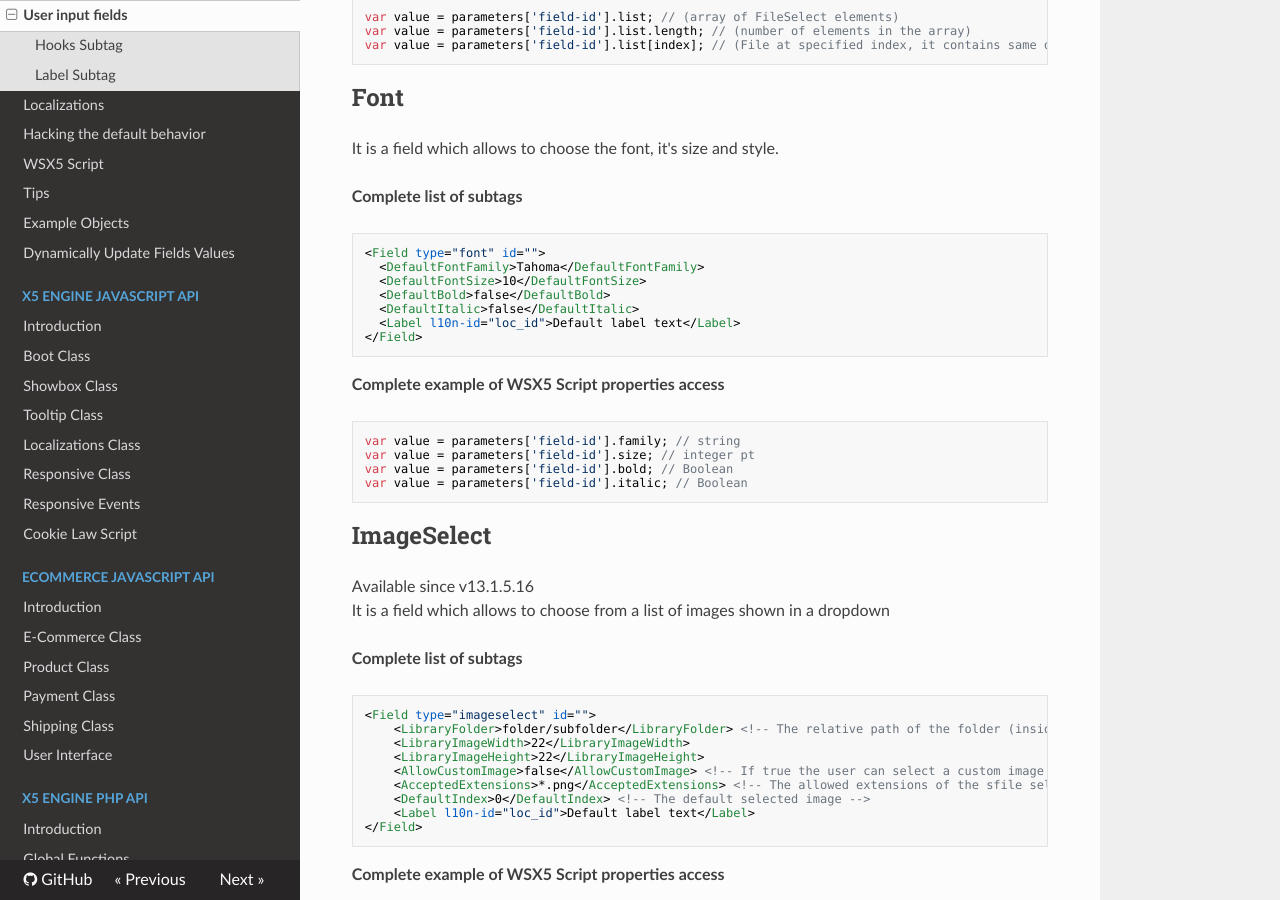
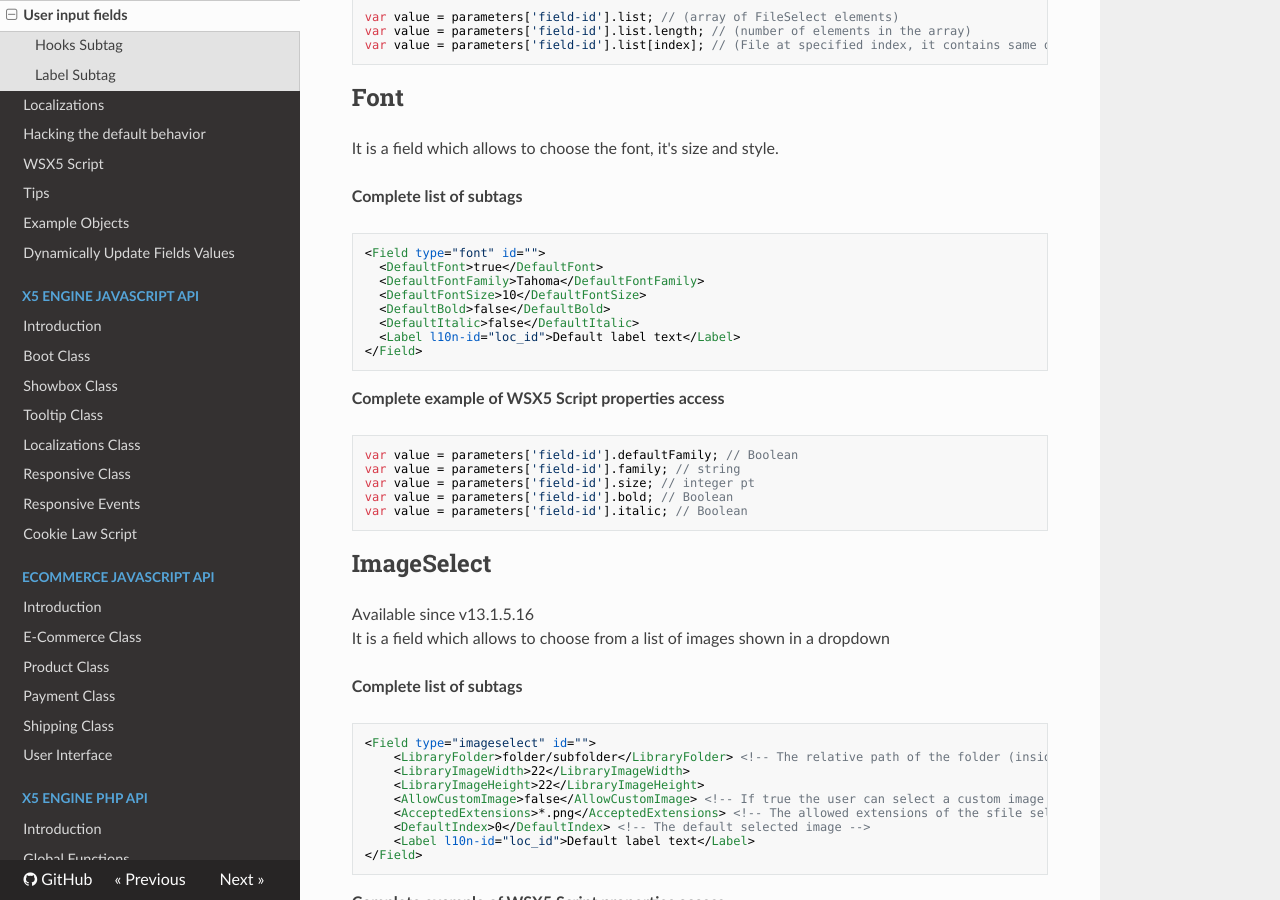
Before and after one commit to WebSiteX5/wsx5-developers-guide, an MkDocs documentation site: the page built from docs/optional-objects/user-input-fields.md, in a window 1280 px wide and 900 px high, scrolled down 6388 px. Built offline with MkDocs 1.6.1, drawn with Linux system fonts in a browser that asks for light colours; nearby versions of some CDN libraries; old or Windows-style settings are respelled for this version of MkDocs.

Commit message:
Font field gains defaultFamily property

````diff
--- a/docs/optional-objects/user-input-fields.md
+++ b/docs/optional-objects/user-input-fields.md
@@ -285,6 +285,7 @@ It is a field which allows to choose the font, it's size and style.
 **Complete list of subtags**
 ```xml
 <Field type="font" id="">
+  <DefaultFont>true</DefaultFont>
   <DefaultFontFamily>Tahoma</DefaultFontFamily>
   <DefaultFontSize>10</DefaultFontSize>
   <DefaultBold>false</DefaultBold>
@@ -295,6 +296,7 @@ It is a field which allows to choose the font, it's size and style.
 
 **Complete example of WSX5 Script properties access**
 ```js
+var value = parameters['field-id'].defaultFamily; // Boolean
 var value = parameters['field-id'].family; // string
 var value = parameters['field-id'].size; // integer pt
 var value = parameters['field-id'].bold; // Boolean
````
Also changed, not shown: docs/optional-objects/dynamic-update-fields.md (+1 -0 lines).
